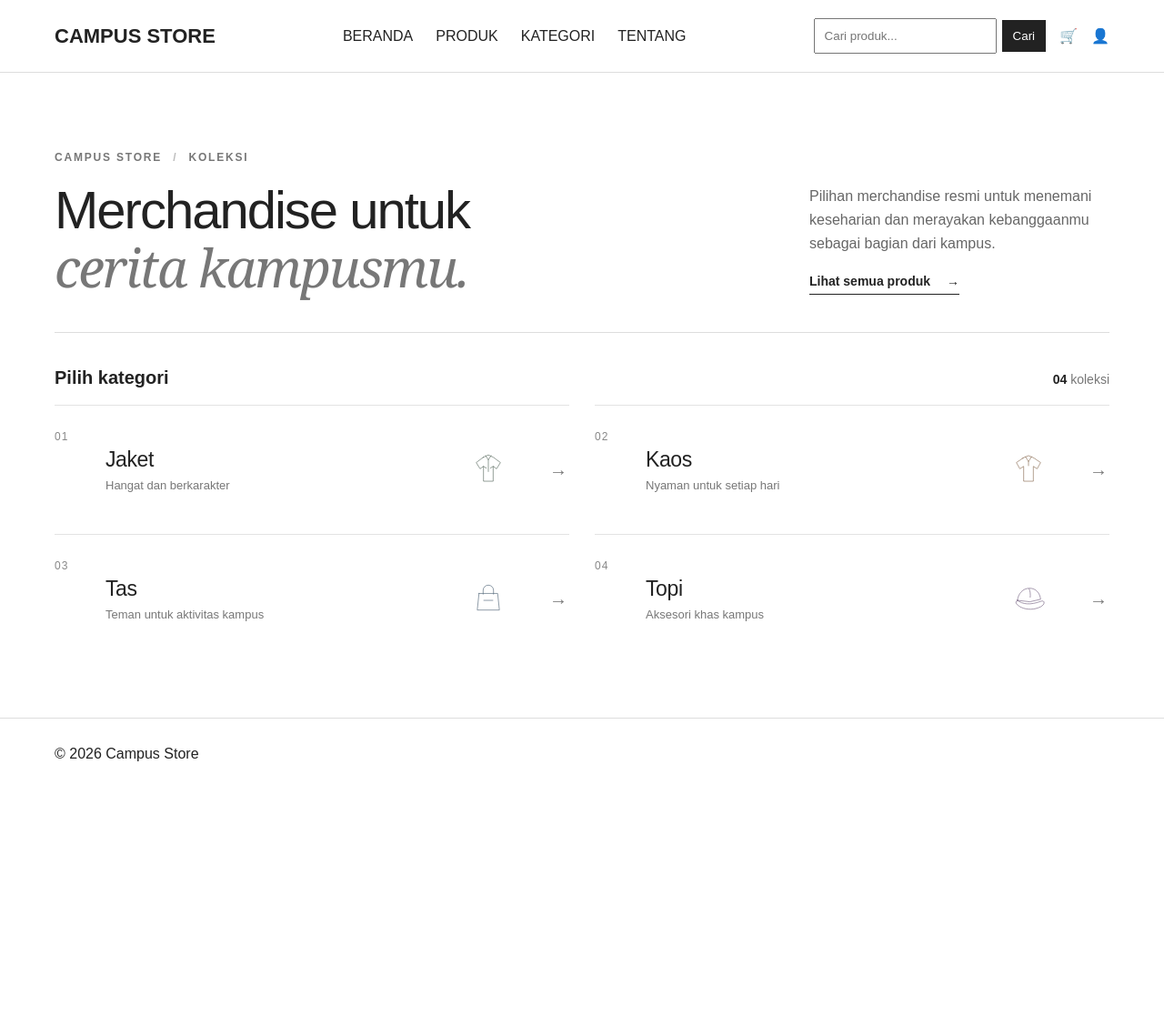
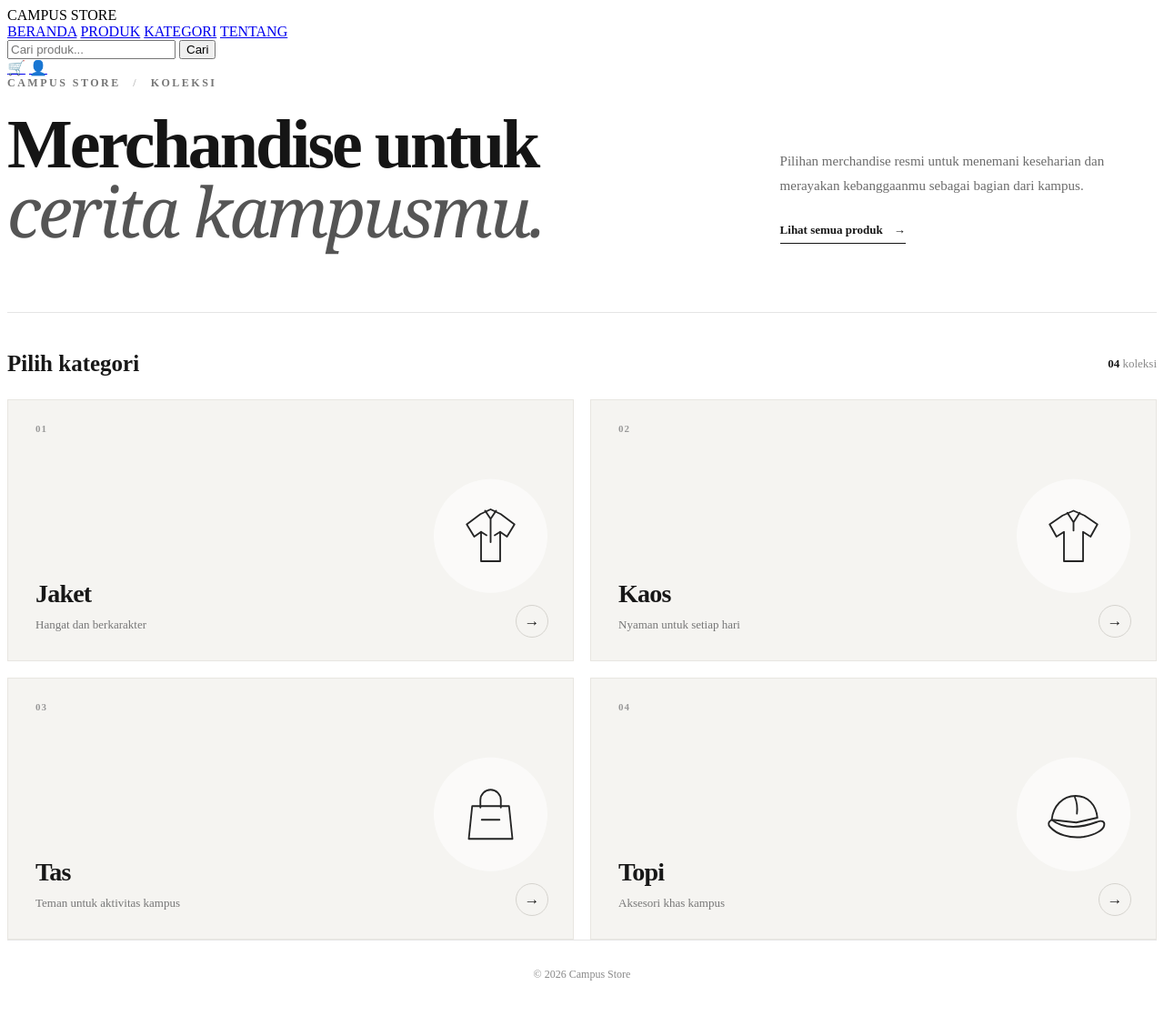
Before and after one commit to Sitinurii/campus_store_ITPM, a PHP site: page /kategori.php in a window 1280 px wide. Shown: the whole page at 91% size. Before the commit the page ends 837 px from the top, so only its background shows below. Run offline with PHP 8.4, Linux system fonts and the light colour scheme; data that the repository does not hold is empty.

Commit message:
Perbarui desain halaman kategori

````diff
--- a/style.css
+++ b/style.css
@@ -1,406 +1,292 @@
-* {
-    box-sizing: border-box;
-    margin: 0;
-    padding: 0;
+```css
+/* =========================================
+   CATEGORY PAGE - CAMPUS STORE
+   ========================================= */
+
+.category-page {
+    max-width: 1200px;
+    margin: 0 auto;
+    padding: 70px 30px 90px;
 }
 
-body {
-    font-family: Arial, sans-serif;
-    color: #222;
-    background: #fff;
-}
-
-header {
-    display: flex;
-    align-items: center;
-    justify-content: space-between;
-    padding: 20px 60px;
-    border-bottom: 1px solid #ddd;
-}
-
-.logo {
-    font-size: 22px;
-    font-weight: bold;
-}
-
-nav {
-    display: flex;
-    gap: 25px;
-}
-
-nav a,
-header a {
-    text-decoration: none;
-    color: #222;
-}
-
-.header-right {
-    display: flex;
-    align-items: center;
-    gap: 15px;
-}
-
-.header-right input {
-    padding: 10px;
-}
-
-.header-search {
-    display: flex;
-    align-items: center;
-    gap: 6px;
-}
-
-.header-search button {
-    padding: 10px 12px;
-}
-
-.hero {
-    padding: 100px 60px;
-    background: #f3f6fa;
-}
-
-.hero h1 {
-    font-size: 45px;
-    margin: 15px 0;
-}
-
-.hero p {
-    margin-bottom: 15px;
-}
-
-.btn,
-button {
-    display: inline-block;
-    padding: 12px 20px;
-    background: #222;
-    color: white;
-    text-decoration: none;
-    border: none;
-    cursor: pointer;
-}
-
-.section {
-    padding: 60px;
-}
-
-.section h1,
-.section h2 {
-    margin-bottom: 30px;
-}
-
-.category-list,
-.filter {
-    display: flex;
-    gap: 15px;
-    flex-wrap: wrap;
-}
-
-.category-list a,
-.filter a {
-    border: 1px solid #ddd;
-    padding: 15px 25px;
-    text-decoration: none;
-    color: #222;
-}
-
-.category-page {
-    max-width: 1320px;
-    min-height: 70vh;
-    margin: 0 auto;
-}
+/* ---------- INTRO ---------- */
 
 .category-intro {
-    display: flex;
-    justify-content: space-between;
-    align-items: flex-end;
-    gap: 50px;
-    padding: 26px 0 38px;
-    border-bottom: 1px solid #ddd;
+    display: grid;
+    grid-template-columns: 1.3fr 0.7fr;
+    gap: 80px;
+    align-items: end;
+    padding-bottom: 70px;
+    border-bottom: 1px solid #e5e5e5;
 }
 
 .category-eyebrow {
-    margin-bottom: 20px;
+    margin: 0 0 22px;
+    font-size: 12px;
+    font-weight: 700;
+    letter-spacing: 2.5px;
     color: #777;
-    font-size: 12px;
-    font-weight: bold;
-    letter-spacing: 1.8px;
 }
 
 .category-eyebrow span {
-    padding: 0 7px;
+    margin: 0 8px;
     color: #bbb;
 }
 
 .category-intro h1 {
     margin: 0;
-    font-size: clamp(36px, 5vw, 58px);
-    font-weight: 500;
-    letter-spacing: -2px;
-    line-height: 1.08;
+    font-size: clamp(42px, 6vw, 76px);
+    line-height: 0.98;
+    font-weight: 600;
+    letter-spacing: -3px;
+    color: #151515;
 }
 
 .category-intro h1 em {
-    color: #777;
-    font-family: Georgia, serif;
-    font-weight: normal;
+    font-family: Georgia, "Times New Roman", serif;
+    font-weight: 400;
+    color: #555;
 }
 
 .category-intro-note {
-    max-width: 330px;
-    padding-bottom: 3px;
+    padding-bottom: 5px;
 }
 
 .category-intro-note p {
-    margin-bottom: 20px;
-    color: #666;
-    line-height: 1.6;
+    margin: 0 0 25px;
+    max-width: 390px;
+    color: #6b6b6b;
+    font-size: 15px;
+    line-height: 1.8;
 }
 
 .category-intro-note a {
     display: inline-flex;
     align-items: center;
-    gap: 18px;
+    gap: 12px;
+    color: #151515;
+    text-decoration: none;
+    font-size: 13px;
+    font-weight: 700;
+    border-bottom: 1px solid #151515;
     padding-bottom: 6px;
-    border-bottom: 1px solid #222;
-    color: #222;
-    font-size: 14px;
-    font-weight: bold;
-    text-decoration: none;
-    transition: gap 0.2s ease;
+    transition: gap 0.25s ease;
 }
 
 .category-intro-note a:hover {
-    gap: 24px;
+    gap: 18px;
 }
+
+
+/* ---------- SUMMARY ---------- */
 
 .category-summary {
     display: flex;
     justify-content: space-between;
-    align-items: baseline;
-    gap: 20px;
-    margin: 38px 0 18px;
+    align-items: center;
+    padding: 42px 0 25px;
 }
 
 .category-summary h2 {
-    margin-bottom: 0;
-    font-size: 20px;
+    margin: 0;
+    font-size: 25px;
+    font-weight: 600;
+    color: #181818;
 }
 
 .category-summary p {
-    color: #777;
-    font-size: 14px;
+    margin: 0;
+    color: #888;
+    font-size: 13px;
 }
 
 .category-summary p span {
-    color: #222;
-    font-weight: bold;
+    color: #151515;
+    font-weight: 700;
 }
+
+
+/* ---------- CATEGORY GRID ---------- */
 
 .category-grid {
     display: grid;
-    grid-template-columns: repeat(2, minmax(0, 1fr));
-    gap: 0 28px;
+    grid-template-columns: repeat(2, 1fr);
+    gap: 18px;
 }
+
+
+/* ---------- CARD ---------- */
 
 .category-card {
     position: relative;
-    display: grid;
-    min-height: 142px;
-    grid-template-columns: 38px minmax(0, 1fr) 68px 22px;
-    align-items: center;
-    gap: 18px;
-    border-top: 1px solid #e3e3e3;
-    color: #222;
+    min-height: 230px;
+    padding: 28px 30px;
+    display: flex;
+    align-items: flex-end;
+    overflow: hidden;
+
+    background: #f5f4f1;
+    border: 1px solid #e8e6e1;
+
+    color: #171717;
     text-decoration: none;
-    transition: padding 0.2s ease, background-color 0.2s ease;
+
+    transition:
+        transform 0.35s ease,
+        background 0.35s ease,
+        box-shadow 0.35s ease;
 }
 
-.category-card:hover,
-.category-card:focus-visible {
-    padding-right: 10px;
-    padding-left: 10px;
-    background: #f8f8f6;
-    outline: none;
+.category-card:hover {
+    transform: translateY(-5px);
+    background: #eeeeeb;
+    box-shadow: 0 18px 45px rgba(0, 0, 0, 0.08);
 }
 
+
+/* nomor */
+
 .category-card-index {
-    align-self: start;
-    padding-top: 27px;
-    color: #888;
-    font-size: 12px;
+    position: absolute;
+    top: 25px;
+    left: 30px;
+
+    font-size: 11px;
+    font-weight: 700;
     letter-spacing: 1px;
+    color: #999;
 }
 
+
+/* text */
+
 .category-card-copy {
+    position: relative;
+    z-index: 2;
+
     display: flex;
     flex-direction: column;
-    gap: 7px;
+    gap: 8px;
+
+    max-width: 65%;
+}
+
+.category-card-title {
+    font-size: 28px;
+    font-weight: 600;
+    letter-spacing: -0.8px;
+}
+
+.category-card-description {
+    font-size: 13px;
+    line-height: 1.6;
+    color: #777;
+}
+
+
+/* ---------- ICON ---------- */
+
+.category-card-symbol {
+    position: absolute;
+    right: 28px;
+    top: 50%;
+
+    width: 125px;
+    height: 125px;
+
+    transform: translateY(-45%);
+
+    display: flex;
+    align-items: center;
+    justify-content: center;
+
+    border-radius: 50%;
+    background: rgba(255, 255, 255, 0.6);
+
+    transition:
+        transform 0.4s ease,
+        background 0.4s ease;
+}
+
+.category-card:hover .category-card-symbol {
+    transform: translateY(-45%) rotate(5deg) scale(1.05);
+    background: rgba(255, 255, 255, 0.9);
 }
 
 .category-icon {
-    width: 38px;
-    height: 38px;
+    width: 75px;
+    height: 75px;
+
     fill: none;
-    stroke: #596b60;
+    stroke: #252525;
+    stroke-width: 2.5;
     stroke-linecap: round;
     stroke-linejoin: round;
-    stroke-width: 1.7;
 }
 
-.category-icon-shirt {
-    stroke: #8b6d54;
-}
 
-.category-icon-bag {
-    stroke: #526578;
-}
-
-.category-icon-cap {
-    stroke: #776483;
-}
-
-.category-card-title {
-    font-size: 23px;
-    font-weight: 500;
-    letter-spacing: -0.4px;
-}
-
-.category-card-description {
-    color: #777;
-    font-size: 13px;
-}
+/* ---------- ARROW ---------- */
 
 .category-card-arrow {
-    color: #777;
-    font-size: 20px;
-    transition: transform 0.2s ease, color 0.2s ease;
-}
+    position: absolute;
+    right: 27px;
+    bottom: 25px;
 
-.category-card:hover .category-card-arrow,
-.category-card:focus-visible .category-card-arrow {
-    transform: translateX(4px);
-    color: #222;
-}
+    width: 34px;
+    height: 34px;
 
-.product-list {
-    display: grid;
-    grid-template-columns: repeat(4, 1fr);
-    gap: 25px;
-}
-
-.product-card {
-    border: 1px solid #ddd;
-    padding: 15px;
-}
-
-.product-card h3 {
-    margin: 15px 0 8px;
-}
-
-.product-card a {
-    display: inline-block;
-    margin-top: 10px;
-    text-decoration: none;
-}
-
-.product-image {
-    height: 220px;
-    background: #eee;
     display: flex;
     align-items: center;
     justify-content: center;
+
+    border: 1px solid #d5d3ce;
+    border-radius: 50%;
+
+    font-size: 17px;
+
+    transition:
+        transform 0.3s ease,
+        background 0.3s ease;
 }
 
-.features {
-    display: grid;
-    grid-template-columns: repeat(4, 1fr);
-    gap: 20px;
-    padding: 50px 60px;
-    background: #f3f6fa;
+.category-card:hover .category-card-arrow {
+    transform: translateX(5px);
+    background: #fff;
 }
 
+
+/* ---------- FOOTER ---------- */
+
 footer {
-    padding: 30px 60px;
-    border-top: 1px solid #ddd;
+    border-top: 1px solid #e5e5e5;
+    padding: 30px;
+    text-align: center;
 }
 
-.detail {
-    display: grid;
-    grid-template-columns: 1fr 1fr;
-    gap: 50px;
-    padding: 60px;
+footer p {
+    margin: 0;
+    color: #888;
+    font-size: 12px;
 }
 
-.detail-image {
-    height: 500px;
-    background: #eee;
-    display: flex;
-    align-items: center;
-    justify-content: center;
-}
 
-.detail-info h1 {
-    margin: 15px 0;
-}
+/* ---------- RESPONSIVE ---------- */
 
-.detail-info h2 {
-    margin-bottom: 20px;
-}
+@media (max-width: 800px) {
 
-.detail-info select {
-    padding: 10px;
-    margin-top: 10px;
-}
-
-.cart-item {
-    display: flex;
-    gap: 20px;
-    padding: 20px 0;
-    border-bottom: 1px solid #ddd;
-}
-
-.cart-item .product-image {
-    width: 150px;
-    height: 150px;
-}
-
-.summary {
-    margin-top: 30px;
-    text-align: right;
-}
-
-.summary p,
-.summary h2 {
-    margin-bottom: 15px;
-}
-
-@media (max-width: 700px) {
     .category-page {
-        padding: 35px 24px;
+        padding: 50px 20px 70px;
     }
 
     .category-intro {
-        align-items: flex-start;
-        flex-direction: column;
-        gap: 25px;
-        padding-top: 10px;
-        padding-bottom: 28px;
+        grid-template-columns: 1fr;
+        gap: 35px;
+        padding-bottom: 50px;
     }
 
-    .category-grid {
-        grid-template-columns: 1fr;
-    }
-}
-
-@media (max-width: 420px) {
-    .category-page {
-        padding: 28px 18px;
-    }
-
-    .category-summary {
-        align-items: flex-start;
-        flex-direction: column;
-        gap: 6px;
+    .category-intro h1 {
+        font-size: 48px;
+        letter-spacing: -2px;
     }
 
     .category-grid {
````
Also changed, not shown: other parts of style.css (+35 -7 lines).
